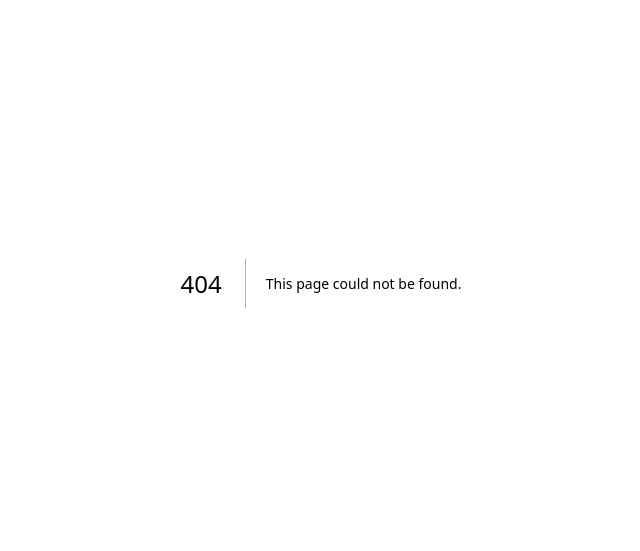
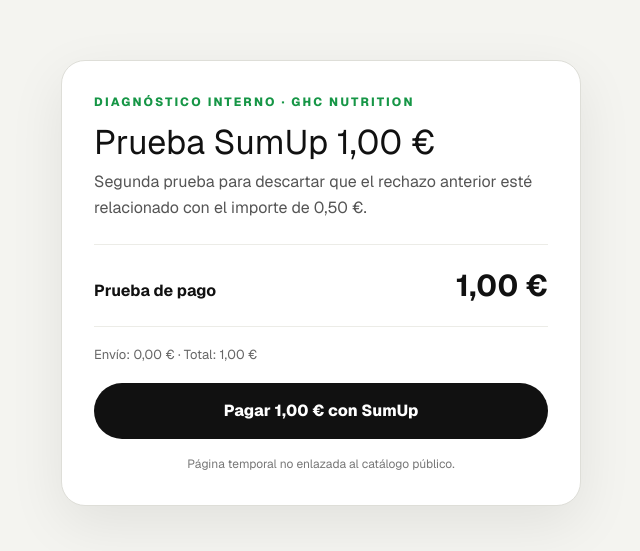
Before and after one commit to albypersonaltrainer-arch/ghc-tienda-final, a Next.js app: page /prueba-sumup-100 in a window 1280 px wide. Before the commit this address had no page. Shown: the part 117-668 px from the top of the page, without its empty margins (319-959 px from the left). Built offline with nearby package versions, Linux system fonts and the light colour scheme.

Commit message:
test: add 1 euro SumUp diagnostic page

```diff
--- /dev/null
+++ b/app/prueba-sumup-100/page.tsx
@@ -0,0 +1,40 @@
+export const metadata = {
+  title: 'Prueba interna SumUp 1 EUR · GHC Nutrition',
+  robots: { index: false, follow: false },
+}
+
+export default function SumUpTestPage() {
+  return (
+    <main style={{ minHeight: '100vh', background: '#f4f4f0', color: '#111', display: 'grid', placeItems: 'center', padding: 24 }}>
+      <section style={{ width: 'min(520px, 100%)', background: '#fff', border: '1px solid #deded8', borderRadius: 24, padding: 32, boxShadow: '0 18px 55px rgba(0,0,0,.08)' }}>
+        <p style={{ margin: 0, fontSize: 12, letterSpacing: '.18em', textTransform: 'uppercase', color: '#169646', fontWeight: 800 }}>
+          Diagnóstico interno · GHC Nutrition
+        </p>
+        <h1 style={{ margin: '14px 0 8px', fontSize: 34, lineHeight: 1.05 }}>
+          Prueba SumUp 1,00 €
+        </h1>
+        <p style={{ margin: '0 0 24px', color: '#555', lineHeight: 1.6 }}>
+          Segunda prueba para descartar que el rechazo anterior esté relacionado con el importe de 0,50 €.
+        </p>
+        <div style={{ display: 'flex', alignItems: 'baseline', justifyContent: 'space-between', gap: 16, padding: '18px 0', borderTop: '1px solid #ecece7', borderBottom: '1px solid #ecece7' }}>
+          <strong>Prueba de pago</strong>
+          <strong style={{ fontSize: 30 }}>1,00 €</strong>
+        </div>
+        <p style={{ margin: '18px 0', fontSize: 13, color: '#666' }}>
+          Envío: 0,00 € · Total: 1,00 €
+        </p>
+        <form action="/api/test-sumup-100" method="post">
+          <button
+            type="submit"
+            style={{ width: '100%', border: 0, borderRadius: 999, padding: '16px 20px', background: '#111', color: '#fff', fontSize: 16, fontWeight: 800, cursor: 'pointer' }}
+          >
+            Pagar 1,00 € con SumUp
+          </button>
+        </form>
+        <p style={{ margin: '16px 0 0', fontSize: 12, color: '#777', textAlign: 'center' }}>
+          Página temporal no enlazada al catálogo público.
+        </p>
+      </section>
+    </main>
+  )
+}
```
